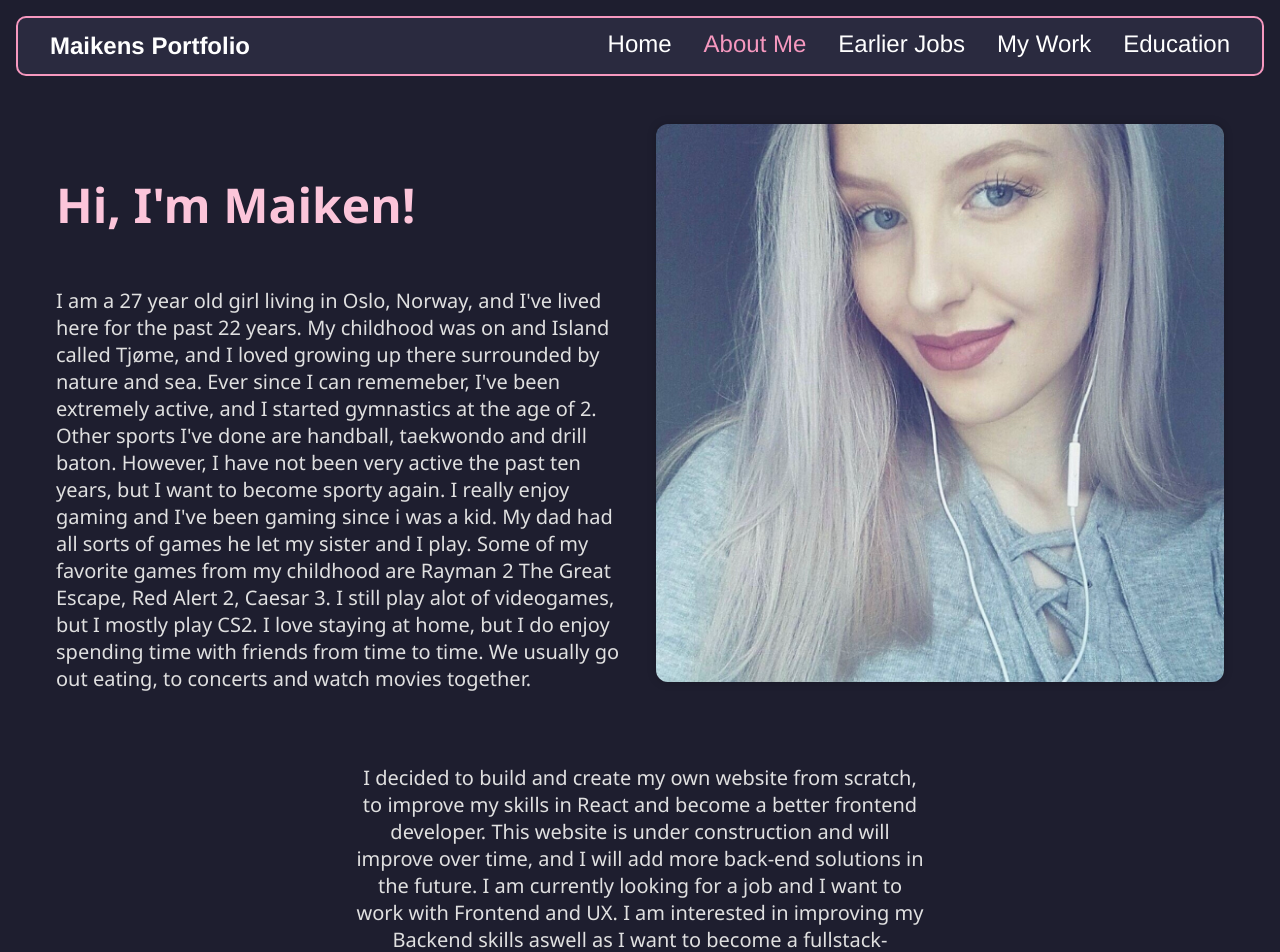
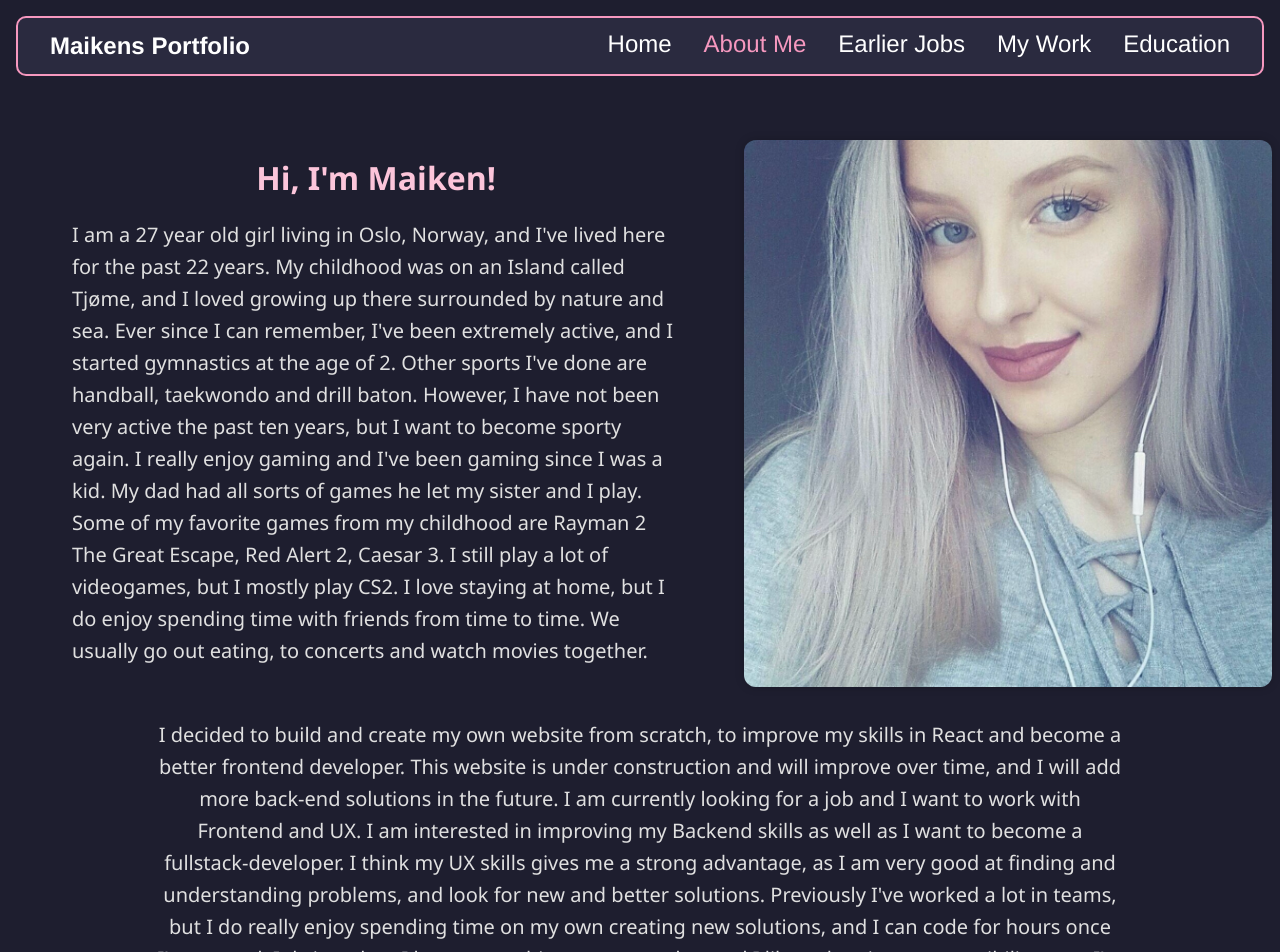
Before and after one commit to ma1ken/nettside, a React (Create React App) app: page /AboutMe in a window 1280 px wide. Shown: the top 952 px of the page. Built offline with nearby package versions, Linux system fonts and the light colour scheme.

Commit message:
I have added a todo list in my homepage, and i have started seperating the css, so its easier for me to change for each page later. I have also translated alle pages to english

```diff
--- a/src/Pages/About Me/AboutMeLayout.jsx
+++ b/src/Pages/About Me/AboutMeLayout.jsx
@@ -1,54 +1,50 @@
 import "../../Styles/Pages.css";
+import "../../Styles/AboutMeLayout.css";
 import Gammelt from "../../Images/Gammelt.png";
 
 export default function AboutMeLayout() {
   return (
     <div className="content-container">
+      {/* 🟦 Øverste boks med tittel, tekst og bilde */}
+      <div className="about-section">
         <div className="about-text">
           <h1>Hi, I'm Maiken!</h1>
           <p>
-                    I am a 27 year old girl living in Oslo, Norway, and I've
-                    lived here for the past 22 years. My childhood was on and
-                    Island called Tjøme, and I loved growing up there surrounded
-                    by nature and sea. Ever since I can rememeber, I've been
-                    extremely active, and I started gymnastics at the age of 2.
-                    Other sports I've done are handball, taekwondo and drill
-                    baton. However, I have not been very active the past ten
-                    years, but I want to become sporty again. I really enjoy
-                    gaming and I've been gaming since i was a kid. My dad had
-                    all sorts of games he let my sister and I play. Some of my
-                    favorite games from my childhood are Rayman 2 The Great
-                    Escape, Red Alert 2, Caesar 3. I still play alot of
-                    videogames, but I mostly play CS2. I love staying at home,
-                    but I do enjoy spending time with friends from time to time.
-                    We usually go out eating, to concerts and watch movies
+            I am a 27 year old girl living in Oslo, Norway, and I've lived here
+            for the past 22 years. My childhood was on an Island called Tjøme,
+            and I loved growing up there surrounded by nature and sea. Ever
+            since I can remember, I've been extremely active, and I started
+            gymnastics at the age of 2. Other sports I've done are handball,
+            taekwondo and drill baton. However, I have not been very active the
+            past ten years, but I want to become sporty again. I really enjoy
+            gaming and I've been gaming since I was a kid. My dad had all sorts
+            of games he let my sister and I play. Some of my favorite games from
+            my childhood are Rayman 2 The Great Escape, Red Alert 2, Caesar 3. I
+            still play a lot of videogames, but I mostly play CS2. I love
+            staying at home, but I do enjoy spending time with friends from time
+            to time. We usually go out eating, to concerts and watch movies
             together.
           </p>
         </div>
 
-            <div className="about-image">
+        <div className="aboutme-image">
           <img src={Gammelt} alt="Me around ten years ago." />
         </div>
-
-            <div className="about text">
+      </div>
       <p>
-                    I decided to build and create my own website from scratch,
-                    to improve my skills in React and become a better frontend
-                    developer. This website is under construction and will
-                    improve over time, and I will add more back-end solutions in
-                    the future. I am currently looking for a job and I want to
-                    work with Frontend and UX. I am interested in improving my
-                    Backend skills aswell as I want to become a
-                    fullstack-developer. I think my UX skills gives me a strong
-                    advantage, as I am very good at finding and understanding
-                    problems, and look for new and better solutions. Previously
-                    I've worked alot in teams, but I do really enjoy spending
-                    time on my own creating new solutions, and I can code for
-                    hours once I've started. I thrive when I learn something new
-                    everyday, and I like to be given responsibility once I'm
-                    comfortable.
+        I decided to build and create my own website from scratch, to improve
+        my skills in React and become a better frontend developer. This website
+        is under construction and will improve over time, and I will add more
+        back-end solutions in the future. I am currently looking for a job and I
+        want to work with Frontend and UX. I am interested in improving my
+        Backend skills as well as I want to become a fullstack-developer. I
+        think my UX skills gives me a strong advantage, as I am very good at
+        finding and understanding problems, and look for new and better
+        solutions. Previously I've worked a lot in teams, but I do really enjoy
+        spending time on my own creating new solutions, and I can code for hours
+        once I've started. I thrive when I learn something new everyday, and I
+        like to be given responsibility once I'm comfortable.
       </p>
-            </div>
     </div>
   );
 }
--- a/src/Pages/Earlier Jobs/EarlierJobsLayout.jsx
+++ b/src/Pages/Earlier Jobs/EarlierJobsLayout.jsx
@@ -13,7 +13,7 @@ export default function EarlierJobsLayout() {
                     <>
                         <h1>Earlier Jobs</h1>
                         <p>
-                            Her samler jeg informasjon om de ulike jobbene jeg har hatt. Klikk på et kort for å lese mer om erfaringene mine.
+                            Click on a card to read more about one of the jobs I've had in my life
                         </p>
 
                         {/* HER SER VI KORTENE */}
@@ -21,13 +21,13 @@ export default function EarlierJobsLayout() {
                             <NavLink to="/EarlierJobs/Ikea" className="card">
                                 {/* <img src="/images/ikea.jpg" alt="IKEA" /> */}
                                 <h2>IKEA</h2>
-                                <p>Kundeservice og logistikkarbeid i varehus.</p>
+                                <p>Costumerservice, play-area for children and order-pickup coordination and logistics </p>
                             </NavLink>
 
                             <NavLink to="/EarlierJobs/FredrikLouisa" className="card">
                                 {/* <img src="/images/fredriklouisa.jpg" alt="Fredrik og Louisa" /> */}
                                 <h2>Fredrik & Louisa</h2>
-                                <p>Salg, rådgivning og kundeopplevelse innen skjønnhet.</p>
+                                <p>Counter Manager and performing perfonalized beauty services for costumers</p>
                             </NavLink>
                         </div>
                     </>
--- a/src/Pages/Education/EducationLayout.jsx
+++ b/src/Pages/Education/EducationLayout.jsx
@@ -13,21 +13,21 @@ export default function EducationLayout() {
           <>
             <h1>Education</h1>
             <p>
-                            Her kan du finne informasjon om min utdanning og de ulike kursene
-                            jeg har tatt. Klikk på et kort under for mer detaljer.
+              Here you'll find information about my degrees. Click on a topic to
+              learn more about each degree:
             </p>
 
             <div className="cards-container">
               <NavLink to="/Education/Bachelor" className="card">
                 {/* <img src="/images/bachelor.jpg" alt="Bachelor" /> */}
                 <h2>Bachelor</h2>
-                                <p>En bachelor i design, teknologi eller kommunikasjon.</p>
+                <p>A bachelor in IT and UX Design</p>
               </NavLink>
 
               <NavLink to="/Education/MakeupDegree" className="card">
                 {/* <img src="/images/makeup.jpg" alt="Makeup Degree" /> */}
                 <h2>Makeup Degree</h2>
-                                <p>Utdanning innen profesjonell skjønnhetsmakeup.</p>
+                <p>A dregree as a Certified Beauty-Makeup Artist</p>
               </NavLink>
             </div>
           </>
--- /dev/null
+++ b/src/Styles/AboutMeLayout.css
@@ -0,0 +1,59 @@
+/* 📦 Ytre container for hele siden */
+.content-container {
+  max-width: 1200px;
+  margin: 0 auto;
+  padding: 2rem 1rem;
+  box-sizing: border-box;
+}
+
+/* 🔷 Seksjon med tekst og bilde ved siden av hverandre */
+.about-section {
+  display: flex;
+  flex-wrap: nowrap;      /* IKKE la innholdet wrappe til ny linje */
+  gap: 2rem;
+  align-items: stretch;   /* Fyll høyden likt */
+}
+
+/* 📝 Tekst-delen */
+.about-text {
+  flex: 1 1 50%;
+  min-width: 40rem;           /* Tillat at teksten krymper under naturlig bredde */
+  padding: 1rem;
+  box-sizing: border-box;
+}
+
+.about-text h1 {
+  margin-bottom: 1rem;
+  font-size: 2rem;
+}
+
+.about-text p {
+  line-height: 1.6;
+  text-align: left;
+}
+
+/* 🖼️ Bilde-delen */
+.aboutme-image {
+  flex: 1 1 50%;
+  min-width: 35rem;
+  padding: 1rem;
+  box-sizing: border-box;
+  display: flex;
+}
+
+.aboutme-image img {
+  width: 100%;           /* Fyll containerens bredde */
+  height: auto;
+  border-radius: 12px;
+  object-fit: cover;
+  box-shadow: 0 0 10px rgba(0, 0, 0, 0.2);
+}
+
+/* 🔻 Paragraf under – full bredde, ingen styling som påvirker over */
+.content-container > p {
+  max-width: 1000px;
+  margin: 0 auto;
+  line-height: 1.6;
+  padding: 1rem;
+  box-sizing: border-
+}
--- a/src/Styles/Cards.css
+++ b/src/Styles/Cards.css
@@ -7,7 +7,7 @@
 }
 
 .card {
-  background-color: #5f5589;
+  background-color: #1b1631;
   border: 2px solid #f698bf;
   border-radius: 15px;
   width: 280px;
--- /dev/null
+++ b/src/Styles/Homelayout.css
@@ -0,0 +1,16 @@
+ul {
+    list-style-type: disc;
+    list-style-position: inside; /* flytter prikken nærmere teksten */
+    padding: 0;
+    margin: 0 auto;
+    max-width: 100rem;
+
+}
+
+li {
+    color: #e0e0e0;
+    font-size: 1.25rem;
+    margin-left: -1rem;
+    position: relative;
+    text-align: left;
+}
--- a/src/Styles/Pages.css
+++ b/src/Styles/Pages.css
@@ -9,7 +9,7 @@ main {
 
 h1 {
     font-size: 3rem;
-    margin-top: 3rem;
+    margin-top: 1rem;
     margin-bottom: 50px;
     padding: 0;
     color: #fcc5da;
@@ -38,86 +38,6 @@ p {
     font-size: 1.25rem;
 }
 
-ul {
-    list-style-type: disc;
-    list-style-position: inside; /* flytter prikken nærmere teksten */
-    padding: 0;
-    margin: 0 auto;
-    max-width: 600px;
-}
-
-li {
-    font-size: 1.25rem;
-    margin-left: -1rem;
-}
-
-.content-container {
-    display: flex;
-    flex-wrap: wrap;
-    justify-content: center;
-    gap: 2rem;
-    max-width: 1200px;
-    margin: 0 auto;
-    padding: 2rem 1rem;
-}
-
-.content-container > div {
-    flex-basis: calc(50% - 1rem); /* to elementer per rad */
-    max-width: 600px;
-    box-sizing: border-box;
-}
-
-/* TEXT OG BILDET FELLES CSS */
-.about-text,
-.about-image,
-.special-image {
-    flex: 1 1 45%; /* maks 2 elementer per rad */
-    max-width: 600px;
-    min-width: 280px; /* hindrer for smal */
-    box-sizing: border-box; /* inkluder padding og border */
-    word-break: break-word; /* hindrer tekstflyt ut av boks */
-    white-space: normal; /* tillater linjeskift */
-}
-
-/* profil-image skal fortsatt kunne ha annen bredde */
-.profil-image {
-    flex: 1 1px;
-    max-width: 700px;
-    min-width: 300px; /* sikrer minimum bredde */
-    box-sizing: border-box;
-}
-
-/* TEXT */
-.about-text {
-    flex: 1; /* tar opp så mye plass som mulig */
-    text-align: left;
-    min-width: 250px; /* unngår at den blir for smal */
-}
-
-/* BILDET */
-.about-image img {
-    width: 100%;
-    height: auto;
-    border-radius: 12px;
-    box-shadow: 0 0 10px rgba(0, 0, 0, 0.2);
-}
-
-.special-image img {
-    width: 100%;
-    height: auto;
-    border-radius: 0px;
-    clip-path: inset(0 0 5px 0);
-}
-
-.profil-image img {
-    width: auto;
-    height: 35rem;
-    object-fit: cover;
-    border-radius: 1rem;
-}
-
-
-/* --- MEDIA QUERIES --- */
 
 /* Små skjermer - mobilportrett, under 480px */
 @media (max-width: 480px) {
```
Also changed, not shown: src/Pages/Home/HomeLayout.jsx (+41 -7 lines), src/Pages/My Work/MyWorkLayout.jsx (+8 -5 lines). Lines whose indentation alone changed are shown as unchanged.
